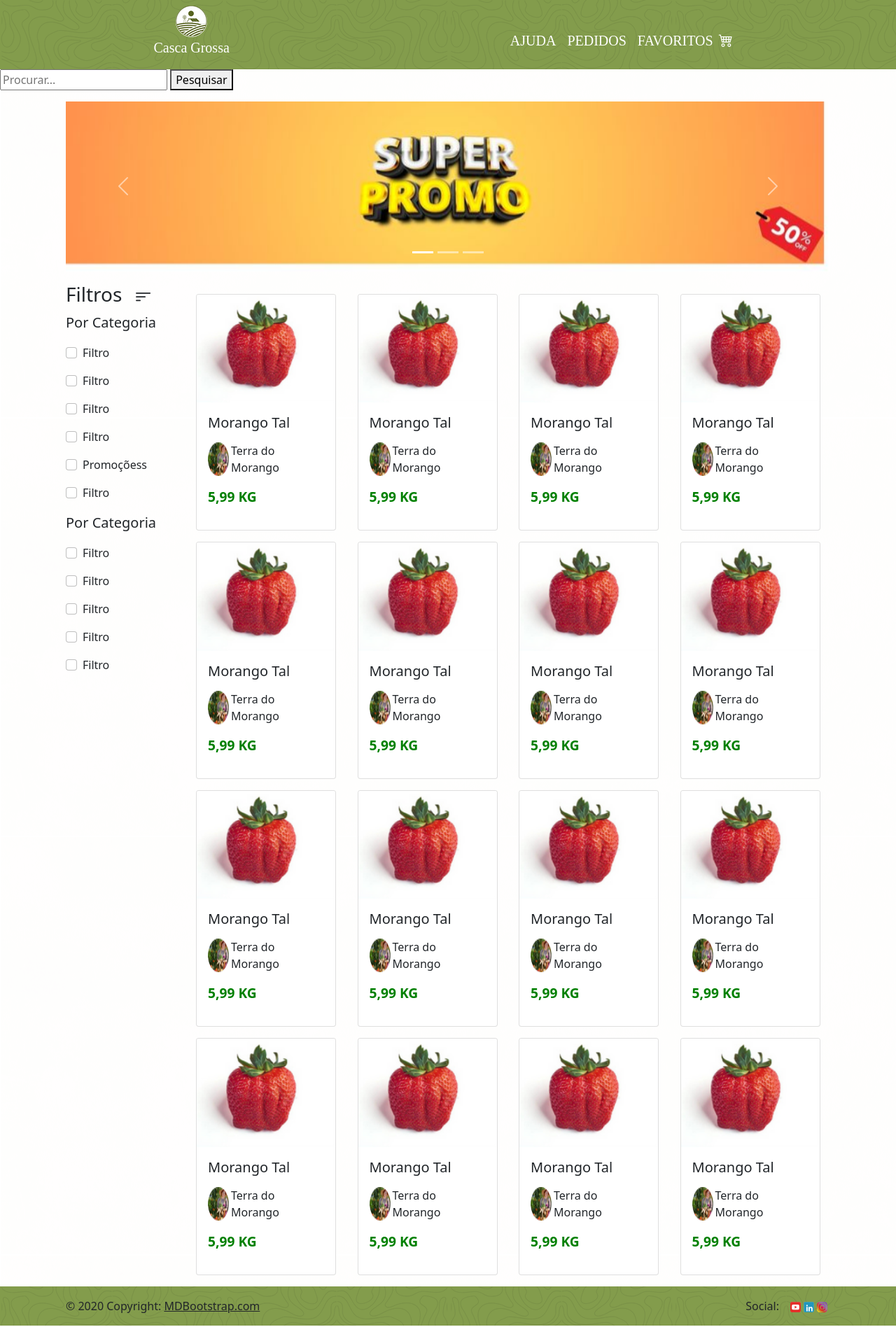
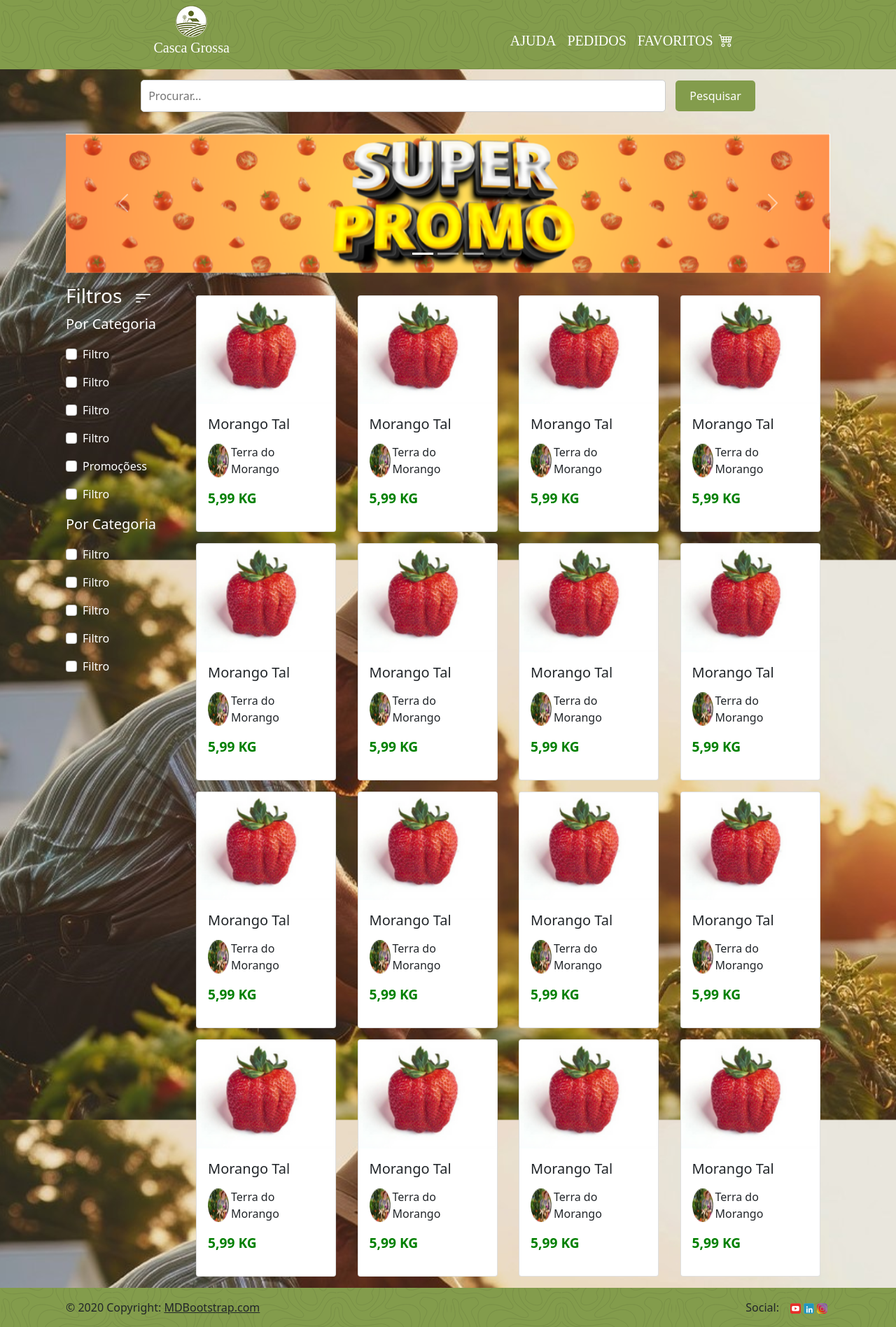
Before and after one commit to renata-machado/Casca-Grossa, a FastAPI app: page /cliente in a window 1280 px wide. Shown: the whole page at 70% size. Run offline with FastAPI, Linux system fonts and the light colour scheme; some libraries are stand-ins or nearby versions; some web fonts are replaced.

Commit message:
atualização cadastro

```diff
--- a/routes/main_routes.py
+++ b/routes/main_routes.py
@@ -107,6 +107,7 @@ async def post_cadastrar(
     uf: str = Form(...)
     ):
     if senha != confsenha:
+        print ("senha não confere", senha, " ", confsenha)
         return RedirectResponse("/cadastrar", status_code=status.HTTP_303_SEE_OTHER)
     senha_hash = obter_hash_senha(senha)
     usuario = Usuario(
@@ -118,6 +119,7 @@ async def post_cadastrar(
         perfil=perfil)
     usuario_id= (UsuarioRepo.inserir(usuario)).id
     print(usuario_id)
+
     endereco = Endereco(
         id_usuario=usuario_id,
         endereco_cep= cep,
--- a/templates/include/header_logado.html
+++ b/templates/include/header_logado.html
@@ -1,4 +1,5 @@
 <div class="container-fluid" style="background-color: #839c4c; background-image: url(static/img/FundoBranco.png);">
+
   <div class="row align-items-center">
     <!-- Coluna para a Logo -->
     <div class="col-12 col-md-7 col-lg-5 text-center mt-2 d-flex flex-column align-items-center" >
@@ -18,9 +19,13 @@
 
         <a href="/cliente/carrinho"><i class="bi bi-cart4 fs-5" style="color: #ffffff;"></i></a>
       </div>
+    </div>
+  </div>
+
+</div>
 
 
+<div style="padding: 15px; text-align: center;">
+  <input style="width: 60%; padding: 10px; border-radius: 5px; border: 1px solid #ccc; margin-right: 10px;" type="text" placeholder="Procurar..." />
+  <button style="padding: 10px 20px; background-color: #839c4c; color: white; border: none; border-radius: 5px;">Pesquisar</button>
 </div>
-      </div>
-    </div>
-  </div>
--- a/templates/pages/cliente/favoritos.html
+++ b/templates/pages/cliente/favoritos.html
@@ -5,7 +5,7 @@
 
 {% block conteudo %}
 
-<div class="container mt-5" style="background-color: #576320;" >
+<div class="container my-5" style="background-color: #576320;" >
 
 
     <!-- <div class="my-4 border-5" style="border-color: #839C4C ;background-color: #839C4C;">
--- a/templates/pages/cliente/index.html
+++ b/templates/pages/cliente/index.html
@@ -5,10 +5,10 @@
 
 {% block conteudo %}
    <!-- Barra de pesquisa -->
-   <div class="search-bar">
+   <!-- <div class="search-bar">
     <input type="text" placeholder="Procurar...">
     <button>Pesquisar</button>
-</div>
+  </div> -->
 
 <div class="container mt-3">
   <!-- Carrossel -->
@@ -24,15 +24,15 @@
       </div>
       <div class="carousel-inner">
         <div class="carousel-item active">
-          <img src="/static/img/slide/Oferta.jpg" class="d-block w-100">
+          <img src="/static/img/fotoPfundo.png" class="d-block w-100">
           <div class="carousel-caption d-none d-md-block"></div>
         </div>
         <div class="carousel-item">
-          <img src="/static/img/slide/Oferta.jpg" class="d-block w-100" alt="...">
+          <img src="/static/img/fotoPfundo.png" class="d-block w-100" alt="...">
           <div class="carousel-caption d-none d-md-block"></div>
         </div>
         <div class="carousel-item">
-          <img src="/static/img/slide/Oferta.jpg" class="d-block w-100" alt="...">
+          <img src="/static/img/fotoPfundo.png" class="d-block w-100" alt="...">
           <div class="carousel-caption d-none d-md-block"></div>
         </div>
       </div>
@@ -53,8 +53,8 @@
 <!-- Filtros/produtos -->
   <div class="row my-3 ">
 
-    <div class="col-12 col-sm-6 col-md-4 col-lg-2">
-      <div class="d-flex align-content-start">
+    <div class="col-12 col-sm-6 col-md-4 col-lg-2 text-white">
+      <div class="d-flex align-content-start ">
         <h3>Filtros</h3>
         <i class="bi bi-filter-left ms-3 fs-3"></i>
       </div>
--- a/templates/shared/base_privada.html
+++ b/templates/shared/base_privada.html
@@ -8,8 +8,18 @@
     <link href="https://fonts.googleapis.com/css2?family=Pompierre&display=swap" rel="stylesheet">
     <link href="https://cdn.jsdelivr.net/npm/bootstrap@5.1.3/dist/css/bootstrap.min.css" rel="stylesheet">
     <title>Casca Grossa/ {% block subtitulo %}{% endblock %}</title>
+
+    <style>
+        .fixed-background {
+          background-image: url("static/img/terere.jpeg"); /* Substitua pelo link da sua imagem */
+          background-size: cover;
+          background-position: center;
+          background-attachment: fixed;
+          height: 100vh;
+        }
+    </style>
 </head>
-<body class="d-flex flex-column min-vh-100" style="background-image: url(static/img/fundo.png);">
+<body class="d-flex flex-column min-vh-100 fixed-background">
     {% include "include/header_logado.html" %}
 
         {% block conteudo %}{% endblock %}
```
Also changed, not shown: templates/pages/cadastrar.html (+16 -23 lines), templates/pages/cliente/pedidos.html (+1 -6 lines), dados.db, static/img/fotoPfundo.png (added). Lines whose indentation alone changed are shown as unchanged.
